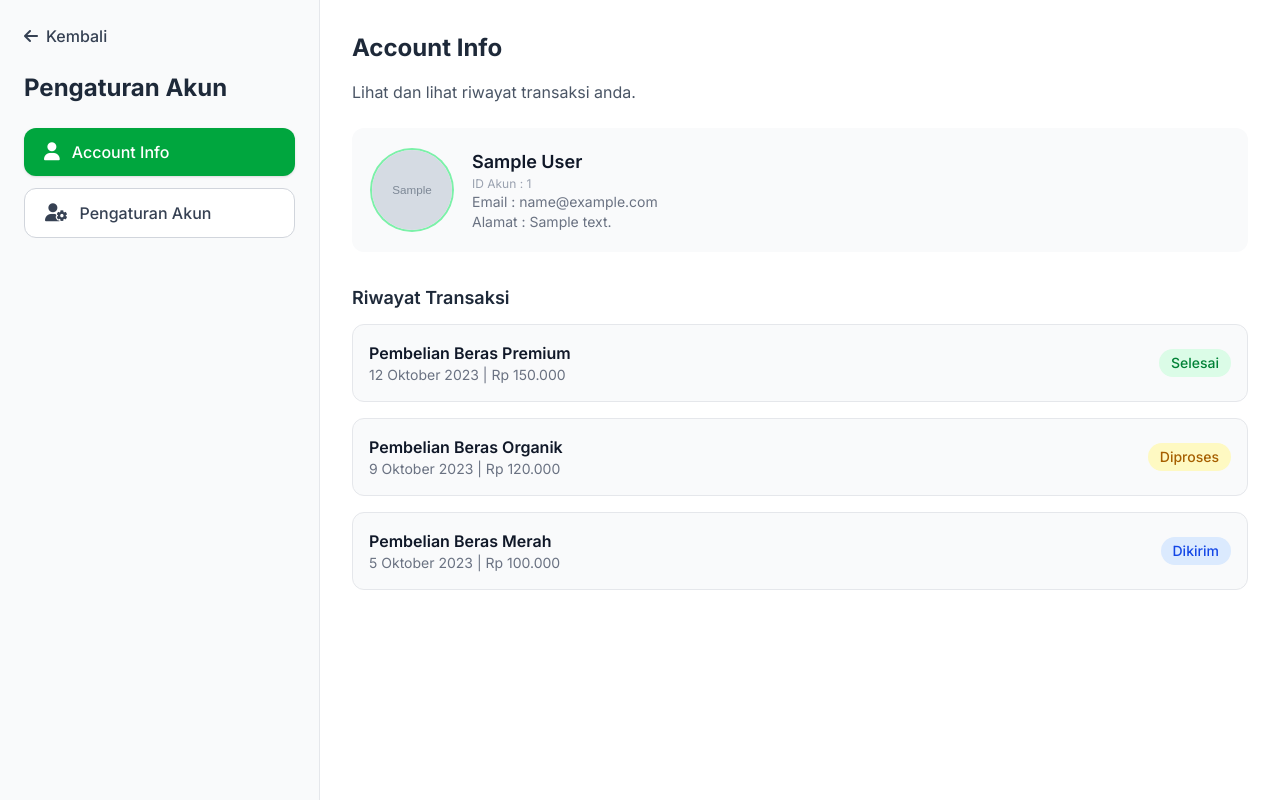
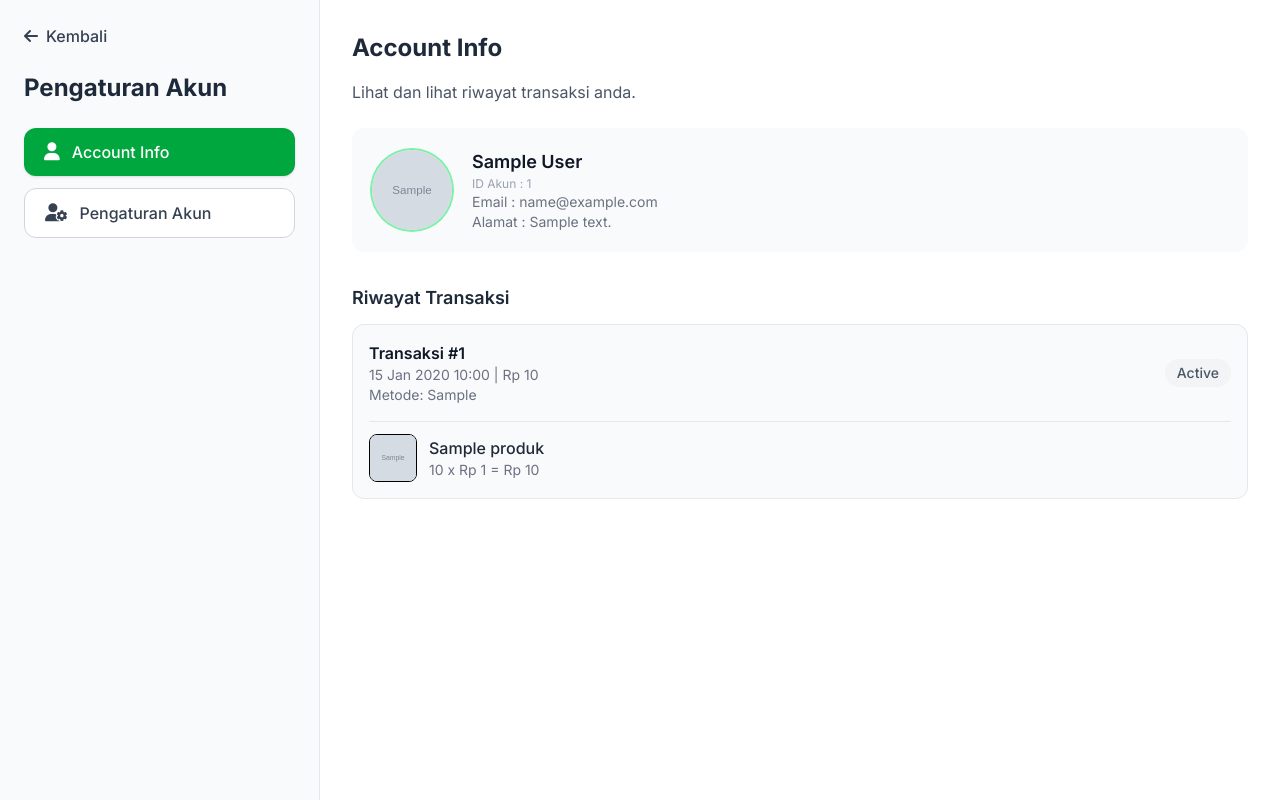
Before and after one commit to Farid12443/website-umkm, a PHP site: page /profil.php in a window 1280 px wide. Run offline with PHP 8.4, Linux system fonts and the light colour scheme; the visitor is signed in with stand-in values (Sample User, id 1); tables that the repository leaves empty or names only in its code hold one stand-in row (values such as "Sample post"); grey boxes marked "Sample" are stand-in pictures; some libraries are stand-ins or nearby versions.

Commit message:
perbarui tampilan riwayat transaksi

```diff
--- a/public/css/style.css
+++ b/public/css/style.css
@@ -1006,6 +1006,9 @@
   .bg-gray-50 {
     background-color: var(--color-gray-50);
   }
+  .bg-gray-100 {
+    background-color: var(--color-gray-100);
+  }
   .bg-gray-200 {
     background-color: var(--color-gray-200);
   }
@@ -1208,6 +1211,9 @@
   }
   .pt-2 {
     padding-top: calc(var(--spacing) * 2);
+  }
+  .pt-3 {
+    padding-top: calc(var(--spacing) * 3);
   }
   .pt-4 {
     padding-top: calc(var(--spacing) * 4);
--- a/public/profil.php
+++ b/public/profil.php
@@ -11,6 +11,14 @@ if (!isset($_SESSION['user_id'])) {
 $id = $_SESSION['user_id'];
 $result = mysqli_query($conn, "SELECT * FROM user WHERE id_user='$id'");
 $data = mysqli_fetch_assoc($result);
+
+// Ambil daftar transaksi user
+$query_transaksi = "
+    SELECT * FROM transaksi
+    WHERE id_user = '$id'
+    ORDER BY created_at DESC
+";
+$result_transaksi = mysqli_query($conn, $query_transaksi);
 ?>
 
 <!DOCTYPE html>
@@ -111,34 +119,70 @@ $data = mysqli_fetch_assoc($result);
 
                     <!-- riwayat transaksi -->
                     <div class="space-y-4 mb-10">
-                        <h4 class="text-lg font-semibold text-gray-800 mb-3">Riwayat Transaksi </h4>
-                        <div class="space-y-4 max-h-[500px] overflow-y-auto fade-in">
-                            <div
-                                class="border border-gray-200 rounded-xl p-4 flex justify-between items-center hover:shadow-md transition bg-gray-50">
-                                <div>
-                                    <h4 class="font-semibold text-gray-900">Pembelian Beras Premium</h4>
-                                    <p class="text-gray-500 text-sm">12 Oktober 2023 | Rp 150.000</p>
-                                </div>
-                                <span class="bg-green-100 text-green-700 px-3 py-1 rounded-full text-sm font-medium">Selesai</span>
-                            </div>
-                            <div
-                                class="border border-gray-200 rounded-xl p-4 flex justify-between items-center hover:shadow-md transition bg-gray-50">
-                                <div>
-                                    <h4 class="font-semibold text-gray-900">Pembelian Beras Organik</h4>
-                                    <p class="text-gray-500 text-sm">9 Oktober 2023 | Rp 120.000</p>
-                                </div>
-                                <span class="bg-yellow-100 text-yellow-700 px-3 py-1 rounded-full text-sm font-medium">Diproses</span>
-                            </div>
-                            <div
-                                class="border border-gray-200 rounded-xl p-4 flex justify-between items-center hover:shadow-md transition bg-gray-50">
-                                <div>
-                                    <h4 class="font-semibold text-gray-900">Pembelian Beras Merah</h4>
-                                    <p class="text-gray-500 text-sm">5 Oktober 2023 | Rp 100.000</p>
-                                </div>
-                                <span class="bg-blue-100 text-blue-700 px-3 py-1 rounded-full text-sm font-medium">Dikirim</span>
-                            </div>
+                        <h4 class="text-lg font-semibold text-gray-800 mb-3">Riwayat Transaksi</h4>
+                        <div class="space-y-4 fade-in">
+
+                            <?php if (mysqli_num_rows($result_transaksi) > 0): ?>
+                                <?php while ($trx = mysqli_fetch_assoc($result_transaksi)): ?>
+                                    <div class="border border-gray-200 rounded-xl p-4 bg-gray-50 hover:shadow-md transition">
+                                        <div class="flex justify-between items-center">
+                                            <div>
+                                                <h4 class="font-semibold text-gray-900">Transaksi #<?= $trx['id_transaksi'] ?></h4>
+                                                <p class="text-gray-500 text-sm">
+                                                    <?= date('d M Y H:i', strtotime($trx['created_at'])) ?> |
+                                                    Rp <?= number_format($trx['total_harga'], 0, ',', '.') ?>
+                                                </p>
+                                                <p class="text-gray-500 text-sm">Metode: <?= htmlspecialchars($trx['metode_pembayaran']) ?></p>
+                                            </div>
+
+                                            <?php
+                                            $status = strtolower($trx['status']);
+                                            $warna = match ($status) {
+                                                'selesai' => 'bg-green-100 text-green-700',
+                                                'diproses' => 'bg-yellow-100 text-yellow-700',
+                                                'dikirim' => 'bg-blue-100 text-blue-700',
+                                                default => 'bg-gray-100 text-gray-600',
+                                            };
+                                            ?>
+                                            <span class="<?= $warna ?> px-3 py-1 rounded-full text-sm font-medium">
+                                                <?= ucfirst($trx['status']) ?>
+                                            </span>
+                                        </div>
+
+
+                                        <?php
+                                        $id_trx = $trx['id_transaksi'];
+                                        $detail = mysqli_query($conn, "
+                            SELECT td.*, p.nama_produk, p.foto
+                            FROM transaksi_detail td
+                            JOIN produk p ON td.id_produk = p.id_produk
+                            WHERE td.id_transaksi = '$id_trx'
+                        ");
+                                        ?>
+                                        <div class="mt-4 border-t border-gray-200 pt-3 space-y-2">
+                                            <?php while ($d = mysqli_fetch_assoc($detail)): ?>
+                                                <div class="flex items-center">
+                                                    <img src="../uploads/<?= htmlspecialchars($d['foto']) ?>"
+                                                        class="w-12 h-12 object-cover rounded-lg mr-3 border">
+                                                    <div>
+                                                        <p class="font-medium text-gray-800"><?= htmlspecialchars($d['nama_produk']) ?></p>
+                                                        <p class="text-gray-500 text-sm">
+                                                            <?= $d['jumlah'] ?> x Rp <?= number_format($d['subtotal'] / $d['jumlah'], 0, ',', '.') ?> =
+                                                            Rp <?= number_format($d['subtotal'], 0, ',', '.') ?>
+                                                        </p>
+                                                    </div>
+                                                </div>
+                                            <?php endwhile; ?>
+                                        </div>
+                                    </div>
+                                <?php endwhile; ?>
+                            <?php else: ?>
+                                <p class="text-gray-500 text-sm text-center py-6">Belum ada transaksi.</p>
+                            <?php endif; ?>
+
                         </div>
                     </div>
+
                 </div>
 
                 <div id="pengaturan-akun" class="hidden fade-in">
```
